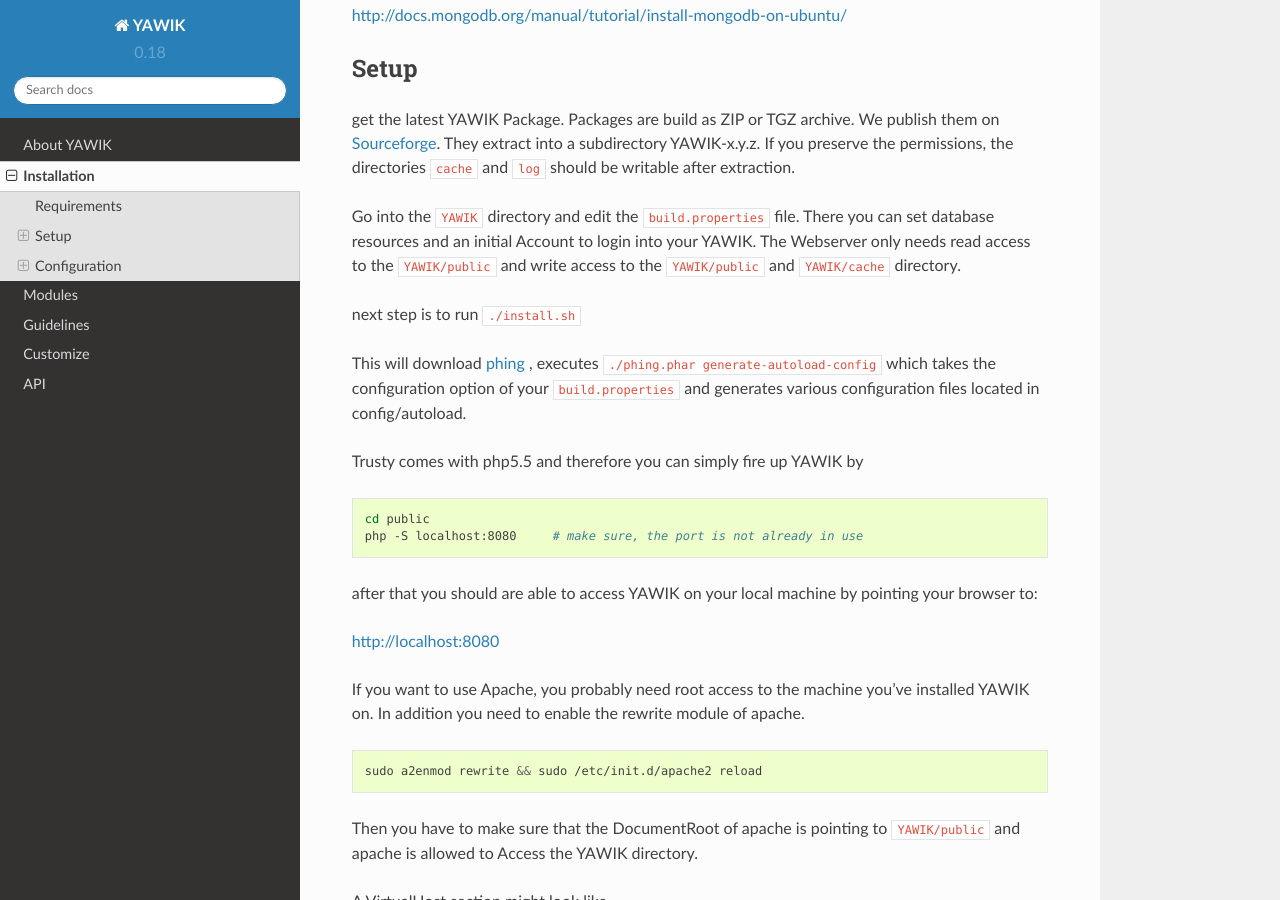
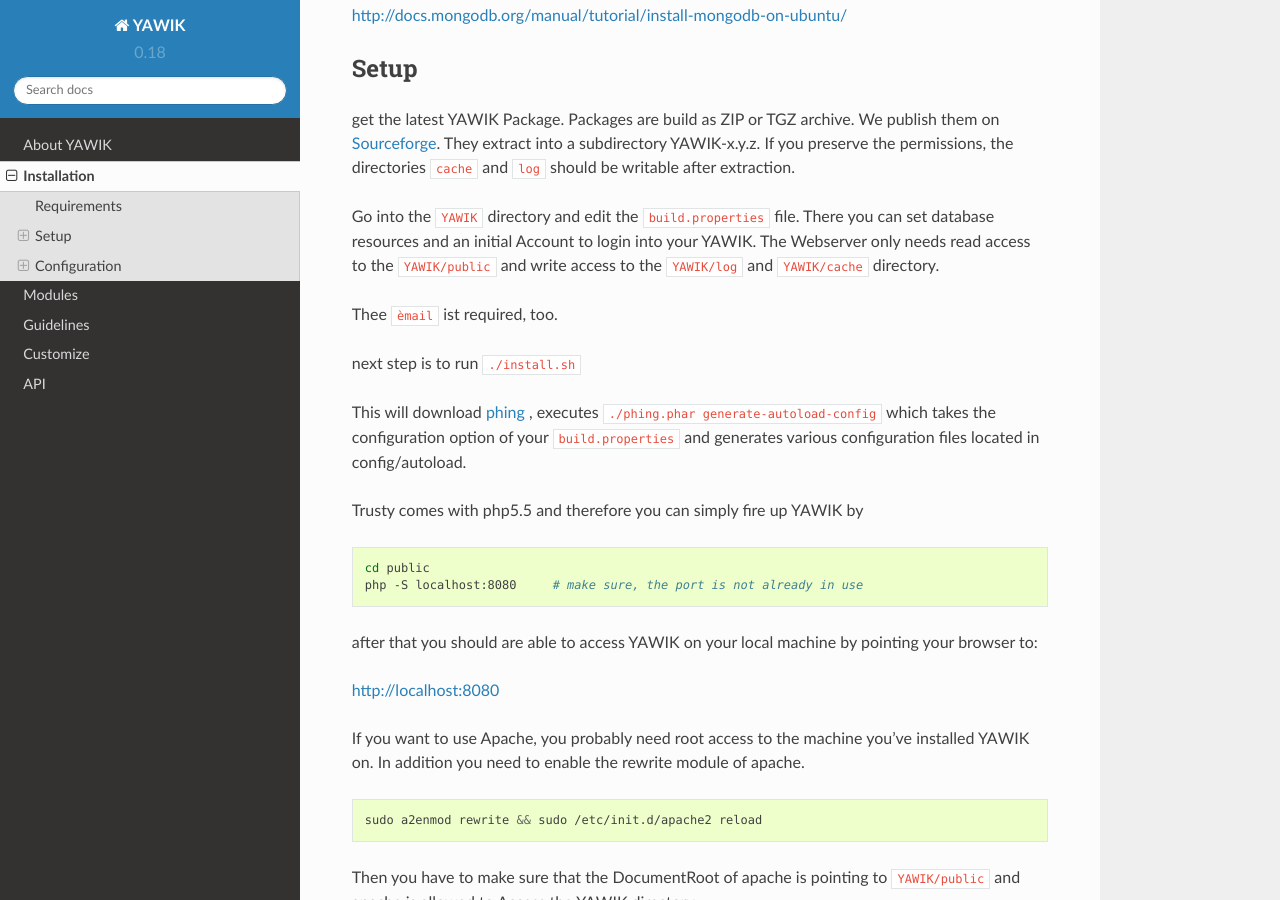
Before and after one commit to cross-solution/YawikDocs, a Sphinx documentation site: the page built from source/installation.rst, in a window 1280 px wide and 900 px high, scrolled down 799 px. Built offline with Sphinx 7.4.7 and the Read the Docs theme 2.0.0, drawn with Linux system fonts in a browser that asks for light colours; comment, search, counter and statistics services are not loaded.

Commit message:
email is a required field

```diff
--- a/source/installation.rst
+++ b/source/installation.rst
@@ -47,8 +47,10 @@
 
 Go into the ``YAWIK`` directory and edit the ``build.properties`` file. There you can
 set database resources and an initial Account to login into your YAWIK. The Webserver
-only needs read access to the ``YAWIK/public`` and write access to the ``YAWIK/public``
+only needs read access to the ``YAWIK/public`` and write access to the ``YAWIK/log``
 and ``YAWIK/cache`` directory.
+
+Thee ``èmail`` ist required, too.
 
 next step is to run ``./install.sh``
 
```
